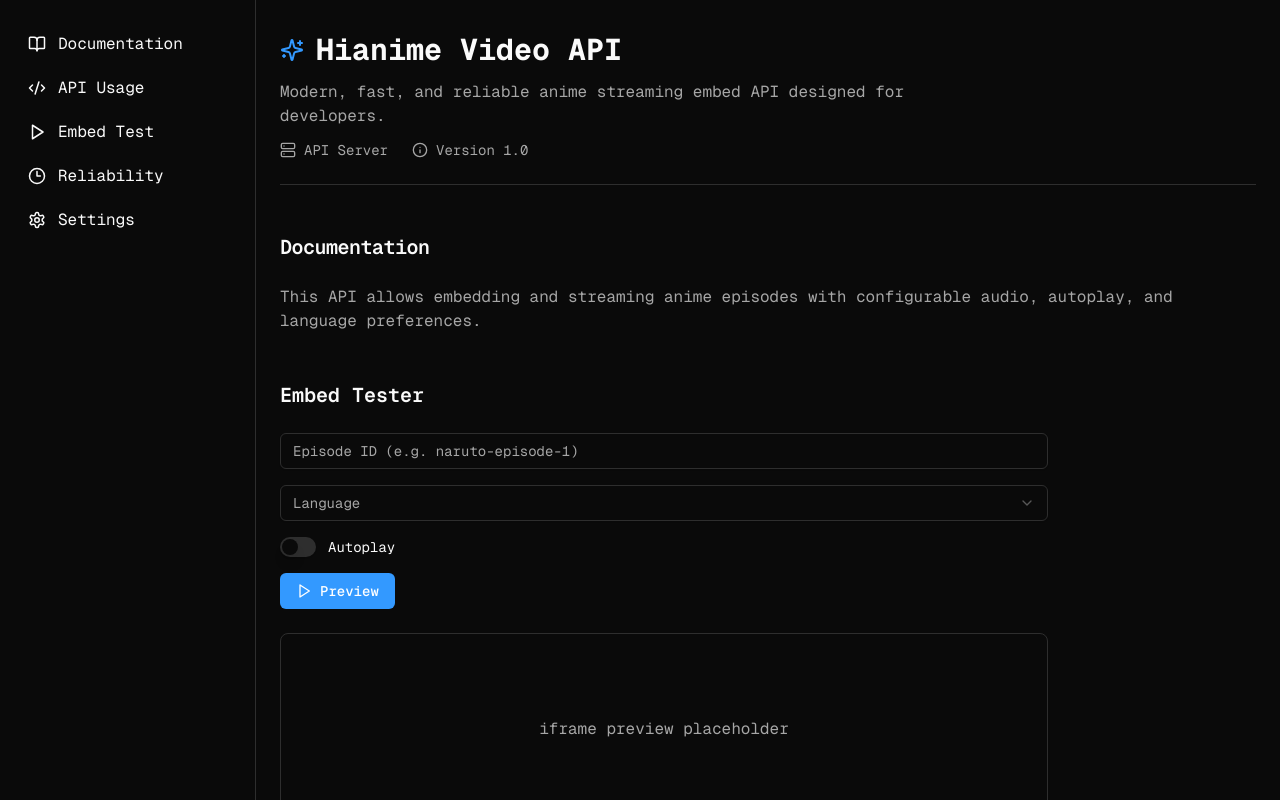
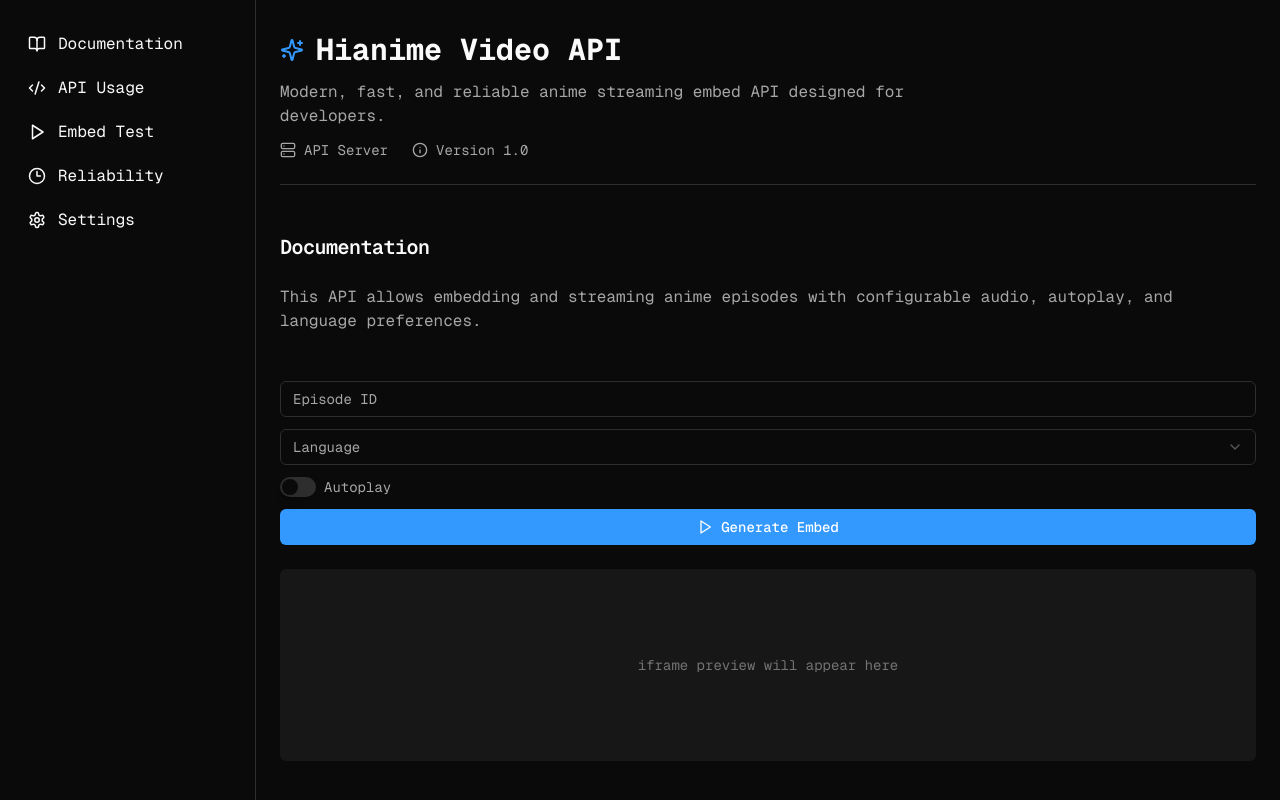
Before and after one commit to JUSTCHILL098/lucn, a Next.js app: page / in a window 1280 px wide. Shown: the top 800 px of the page. Built offline with nearby package versions, Linux system fonts and the light colour scheme.

Commit message:
Update embed-tester.jsx

```diff
--- a/components/embed-tester.jsx
+++ b/components/embed-tester.jsx
@@ -1,18 +1,16 @@
 "use client"
 
-import { Play } from "lucide-react"
 import { Input } from "@/components/ui/input"
-import { Select, SelectContent, SelectItem, SelectTrigger, SelectValue } from "@/components/ui/select"
 import { Switch } from "@/components/ui/switch"
 import { Button } from "@/components/ui/button"
+import { Select, SelectContent, SelectItem, SelectTrigger, SelectValue } from "@/components/ui/select"
+import { Play } from "lucide-react"
 
 export default function EmbedTester() {
   return (
-    <section className="space-y-6 max-w-3xl">
-      <h2 className="text-xl font-semibold">Embed Tester</h2>
-
-      <div className="grid gap-4">
-        <Input placeholder="Episode ID (e.g. naruto-episode-1)" />
+    <div className="space-y-6">
+      <div className="space-y-3">
+        <Input placeholder="Episode ID" />
 
         <Select>
           <SelectTrigger>
@@ -24,19 +22,21 @@
           </SelectContent>
         </Select>
 
-        <div className="flex items-center gap-3">
+        <div className="flex items-center gap-2">
           <Switch />
-          <span className="text-sm">Autoplay</span>
+          <span className="text-sm text-muted-foreground">Autoplay</span>
         </div>
 
-        <Button className="gap-2 w-fit">
-          <Play size={16} /> Preview
+        <Button className="w-full">
+          <Play className="h-4 w-4 mr-2" />
+          Generate Embed
         </Button>
       </div>
 
-      <div className="border rounded-lg h-48 flex items-center justify-center text-muted-foreground">
-        iframe preview placeholder
+      {/* Preview placeholder */}
+      <div className="h-48 rounded-md bg-neutral-900 flex items-center justify-center text-sm text-neutral-500">
+        iframe preview will appear here
       </div>
-    </section>
+    </div>
   )
 }
```
